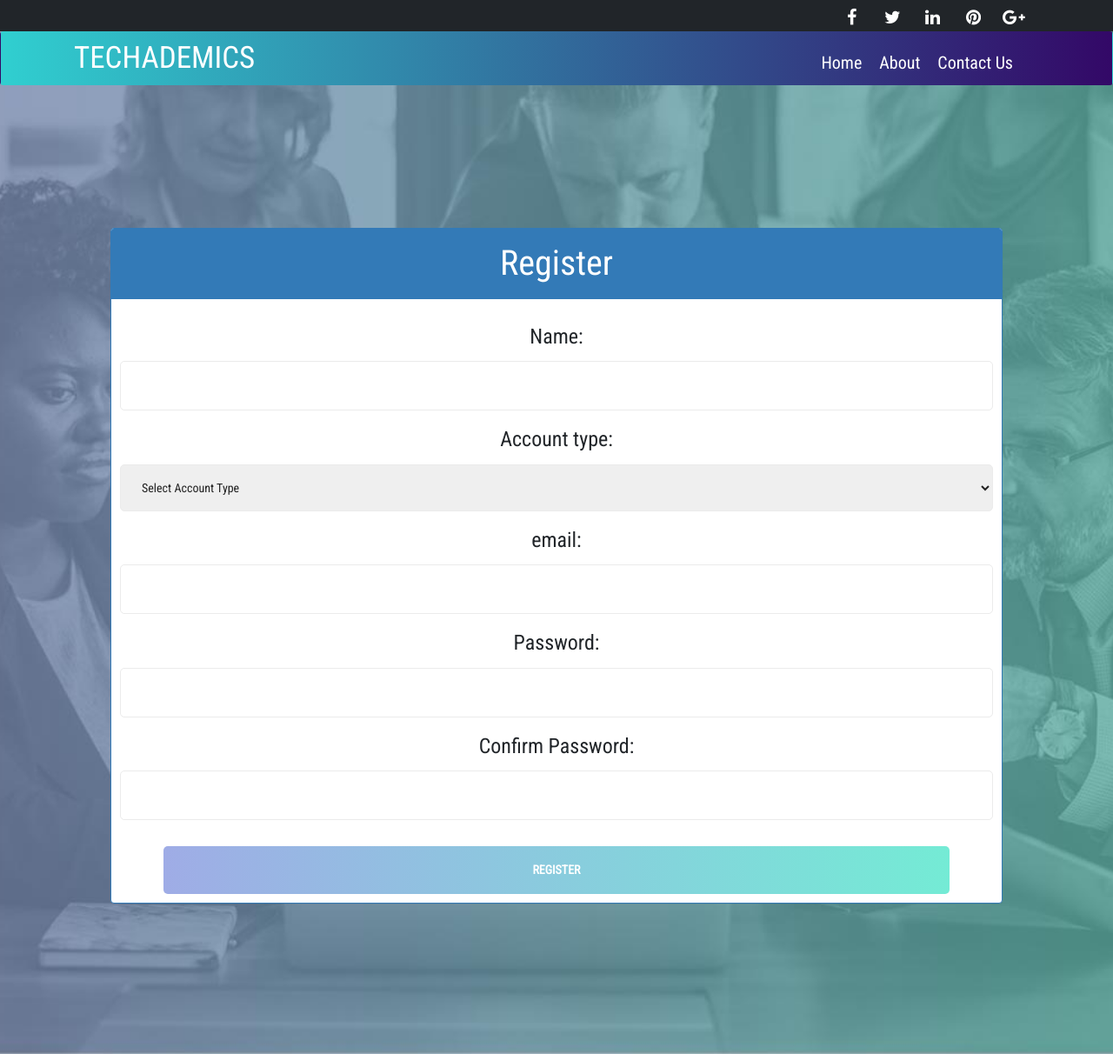
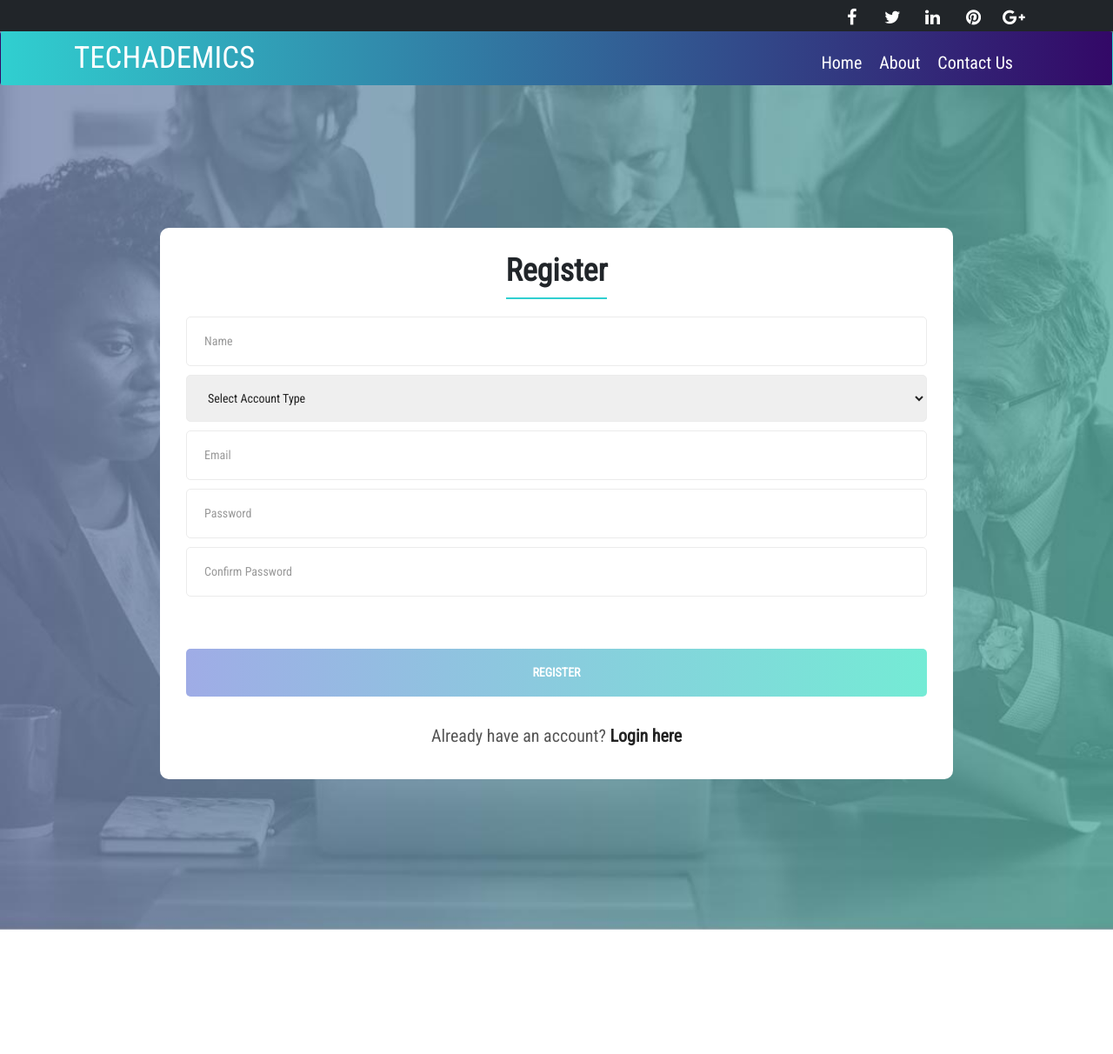
Before and after one commit to DeepanshuGOYAL05/Techademics, a PHP site: page /register.php in a window 1280 px wide. Shown: the whole page at 87% size. After the commit the page ends 1069 px from the top, so only its background shows below. Run offline with PHP 8.4, Linux system fonts and the light colour scheme; data comes from the database, SQL or seed files in the repository; some libraries are stand-ins or nearby versions; some web fonts are replaced.

Commit message:
impliment some ui improvement

```diff
--- a/gen.css
+++ b/gen.css
@@ -24,7 +24,7 @@
 	color: #555;
 	font-weight: 500;
 	text-align: center;
-	margin-top: 91px;
+	margin-top: 30px;
 	margin-bottom: 5px; }
 
   .loginhere-link {
@@ -32,15 +32,11 @@
 	color: #222; }
 
 #mainc{
-	margin: 5%;
+	width: 40%;
+	padding : 30px;
+	margin: 5% auto;
 }
-#mainccontent{
-	padding: 10px;
-}
-#mainc,#mainccontent{
-	/*background-color:#16d8ad !important;*/
 
-}
 .calendar{
 color: #ffffff;
 
@@ -80,6 +76,7 @@ color: #ffffff;
 	padding: 17px 20px;
 	box-sizing: border-box;
 	font-size: 14px;
+	margin-top : 20px;
 	font-weight: 700;
 	color: #fff;
 	text-transform: uppercase;
@@ -88,22 +85,34 @@ color: #ffffff;
 	background-image: -ms-linear-gradient(to left, #74ebd5, #9face6);
 	background-image: -o-linear-gradient(to left, #74ebd5, #9face6);
 	background-image: -webkit-linear-gradient(to left, #74ebd5, #9face6);
-	background-image: linear-gradient(to left, #74ebd5, #9face6); }
+	background-image: linear-gradient(to left, #74ebd5, #9face6);
+}
 
 .signup-content {
+	width: 40%;
 	background: #fff;
 	border-radius: 10px;
 	-moz-border-radius: 10px;
 	-webkit-border-radius: 10px;
 	-o-border-radius: 10px;
 	-ms-border-radius: 10px;
-	padding: 50px 85px; }
+	padding: 30px;
+}
 
-
+.form-title{
+	width: fit-content;
+	padding : 0;
+	margin : 0;
+	font-weight: bold;
+	padding-bottom: 10px;
+	border-bottom: 2px solid #30cfd0;
+	margin-bottom: 20px;
+}
 
 	form-group {
 		overflow: hidden;
-		margin-bottom: 20px; }
+		margin-bottom: 20px;
+	}
 
 	  .form-input {
 		width: 100%;
@@ -114,6 +123,7 @@ color: #ffffff;
 		-o-border-radius: 5px;
 		-ms-border-radius: 5px;
 		padding: 17px 20px;
+		margin-bottom: 10px;
 		box-sizing: border-box;
 		font-size: 14px;
 		font-weight: 500;
@@ -157,26 +167,6 @@ color: #ffffff;
 			color: #222; }
 		  .form-input:focus:-moz-placeholder {
 			color: #222; }
-
-	  .form-submit {
-		width: 100%;
-		border-radius: 5px;
-		-moz-border-radius: 5px;
-		-webkit-border-radius: 5px;
-		-o-border-radius: 5px;
-		-ms-border-radius: 5px;
-		padding: 17px 20px;
-		box-sizing: border-box;
-		font-size: 14px;
-		font-weight: 700;
-		color: #fff;
-		text-transform: uppercase;
-		border: none;
-		background-image: -moz-linear-gradient(to left, #74ebd5, #9face6);
-		background-image: -ms-linear-gradient(to left, #74ebd5, #9face6);
-		background-image: -o-linear-gradient(to left, #74ebd5, #9face6);
-		background-image: -webkit-linear-gradient(to left, #74ebd5, #9face6);
-		background-image: linear-gradient(to left, #74ebd5, #9face6); }
 
 	  input[type=checkbox]:not(old) {
 		width: 2em;
@@ -235,17 +225,6 @@ color: #ffffff;
 	  .term-service {
 		color: #555; }
 
-	  .loginhere {
-		color: #555;
-		font-weight: 500;
-		text-align: center;
-		margin-top: 91px;
-		margin-bottom: 5px; }
-
-	  .loginhere-link {
-		font-weight: 700;
-		color: #222; }
-
 	  .field-icon {
 		float: right;
 		margin-right: 17px;
@@ -254,17 +233,30 @@ color: #ffffff;
 		z-index: 2;
 		color: #555; }
 
-	  @media screen and (max-width: 768px) {
+	  @media(max-width: 768px) {
 		.container {
 		  width: calc(100% - 40px);
 		  max-width: 100%; } }
-	  @media screen and (max-width: 480px) {
+
+		  .signup-content{
+			  width : 80%;
+		  }
+
+		  #mainc{
+			  width : 80%;
+		  }
+
+	  @media(max-width: 480px) {
 		.signup-content {
-		  padding: 50px 25px; } }
+			width: 95%;
+		  	padding: 50px 25px;
+		 }
 
+		#mainc{
+			width : 95%;
+		}
 
-
-
+		}
 
 		  body {
 			margin: 0;
--- a/register.php
+++ b/register.php
@@ -23,7 +23,7 @@
 		$(document).ready(function(){
 			var myvar='<div class="container"><center><h1>Account created!</h1><h2>user ID is<br></h2></center></div>';
       var btnvar ='<div class="container"><center><button type="button" class="form-submit goto" style="width:81%" data="0,index.php">Go to login page</button></center></div>';
-		<?PHP
+<?php
 	include'gen.php';
     $con = mysqli_connect($servername,$username,$password,$dbname);
 
@@ -286,13 +286,10 @@ mysqli_close($con);
       			<div class="panel-heading" id="error"></div>
 
     		</div>
-			<div class="panel panel-primary" id="mainc">
-      			<div class="panel-heading" style="font-size: 2em">Register</div>
-      			<div class="panel-body" id="mainccontent">
-      				<form method="post" action="register.php?submit=true" autocomplete="off">
-  					<label for="name"><h3>Name:</h3></label>
-  					<input type="text" class="form-input" value="<?PHP if($_GET['submit']=='true'){echo $_POST['name'];}?>" id="name" name="name" autocomplete="off" required="true">
-  					<label for="acctype"><h3>Account type:</h3></label>
+			<div class="signup-content" id="mainc">
+				<h1 class="form-title">Register</h1>
+				<form method="post" action="register.php?submit=true" autocomplete="off">
+  					<input type="text" class="form-input" value="<?PHP if($_GET['submit']=='true'){echo $_POST['name'];}?>" id="name" name="name" placeholder="Name" autocomplete="off" required="true">
   					<select class="form-input" name="type" id="acctype" required="true">
 					  <option value="default">Select Account Type</option>
 						<option value="t">Teacher</option>
@@ -301,11 +298,10 @@ mysqli_close($con);
 
 					</select>
 
-					<label for="studid" id="ls_uid"><h3>Enter ward's userid:</h3></label>
-  					<input type="text" class="form-input" value="<?PHP if($_GET['submit']=='true'){echo $_POST['studid'];}?>" id="s_uid" name="studid">
 
-					<label for="teacherkey" id="teacherkeylabel"><h3>Enter teacher's key:</h3></label>
-  					<input type="text" class="form-input" value="<?PHP if($_GET['submit']=='true'){echo $_POST['teacherkey'];}?>" id="teacherkey" name="teacherkey">
+  					<input type="text" class="form-input" value="<?PHP if($_GET['submit']=='true'){echo $_POST['studid'];}?>" placeholder="Enter ward's userid:" id="s_uid" name="studid">
+
+  					<input type="text" class="form-input" value="<?PHP if($_GET['submit']=='true'){echo $_POST['teacherkey'];}?>" id="teacherkey" placeholder="Enter teacher's key:" name="teacherkey">
 
             <select class="form-control" name="batch" id="batchk" style="height:30%;" value="<?PHP if($_GET['submit']=='true'){echo $_POST['batch'];}?>">
 
@@ -321,18 +317,18 @@ mysqli_close($con);
          }
           ?>
           </select>
-					<label for="email"><h3>email:</h3></label>
-  					<input type="text" class="form-input" value="<?PHP if($_GET['submit']=='true'){echo $_POST['email'];}?>" id="email" name="email" autocomplete="off" required="true"/>
-  					<label for="pwd"><h3>Password:</h3></label>
-  					<input type="password" class="form-input" id="pwd" name="pswd" required="true">
-  					<label for="pwd"><h3>Confirm Password:</h3></label>
-  					<input type="password" class="form-input" id="pwd" name="pswdvar" required="true">
+
+  					<input type="text" class="form-input" value="<?PHP if($_GET['submit']=='true'){echo $_POST['email'];}?>" id="email" placeholder="Email" name="email" autocomplete="off" required="true"/>
+
+  					<input type="password" class="form-input" id="pwd" name="pswd" placeholder="Password" required="true">
+
+  					<input type="password" class="form-input" id="pwd" name="pswdvar" placeholder="Confirm Password" required="true">
   					<br>
   					<br>
-  					<input type="submit" value="Register"  class="form-submit" style="width:90%">
-
+  					<input type="submit" value="Register"  class="form-submit">
+					  <p class="loginhere">Already have an account? <a href="index.php" class="loginhere-link">Login here</a>
+                    </p>
 				</form>
-      			</div>
 
     		</div>
 
```
Also changed, not shown: index.php (+8 -9 lines).
